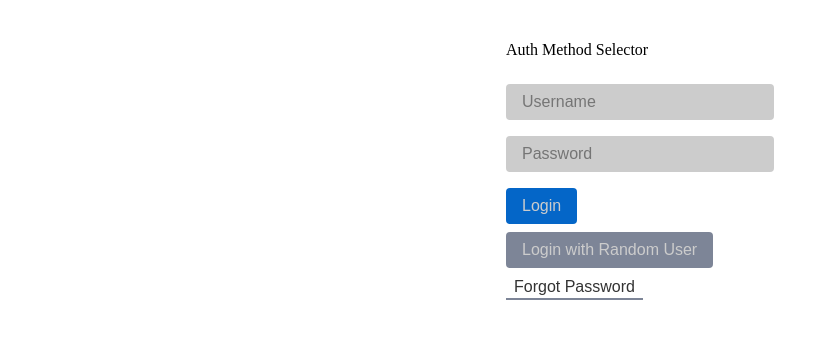
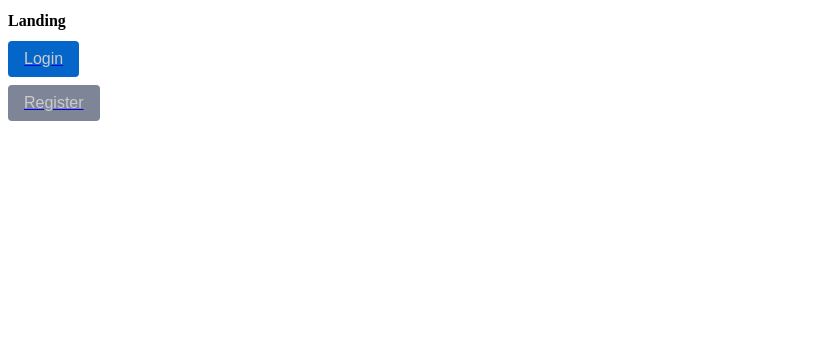
Before and after one commit to anuragpatil94/authenzation-frontend, a React (Create React App) app: page / in a window 1280 px wide. Shown: the top 338 px of the page, without its empty margins (0-829 px from the left). Built offline with nearby package versions, Linux system fonts and the light colour scheme.

Commit message:
feat: add react router| routes for authorized and unauthorized app

```diff
--- a/package.json
+++ b/package.json
@@ -14,6 +14,8 @@
     "react": "^16.13.1",
     "react-dom": "^16.13.1",
     "react-query": "^2.13.0",
+    "react-router": "^5.2.0",
+    "react-router-dom": "^5.2.0",
     "react-scripts": "3.4.3",
     "tailwindcss": "^1.7.5",
     "twin.macro": "^1.7.0",
--- a/src/App.js
+++ b/src/App.js
@@ -2,7 +2,7 @@ import React from 'react';
 
 import './styles/main.css';
 
-import useAuth from './utils/hooks/useAuth';
+import { useAuth } from './utils/hooks';
 import AuthorizedApp from './screens/AuthorizedApp';
 import UnauthorizedApp from './screens/UnauthorizedApp';
 
--- a/src/components/Buttons.js
+++ b/src/components/Buttons.js
@@ -1,6 +1,7 @@
 import React from 'react';
 import styled from '@emotion/styled/macro';
 import { useTheme } from '../utils/hooks';
+import { Link } from 'react-router-dom';
 
 const StyledButton = styled.button(({ variant, theme }) => {
   const css = {
@@ -37,4 +38,13 @@ function Button(props) {
   return <StyledButton theme={themeSettings} {...props} />;
 }
 
-export { Button };
+function LinkButton({ to, ...props }) {
+  const { themeSettings } = useTheme();
+  return (
+    <Link to={to}>
+      <StyledButton theme={themeSettings} {...props} />
+    </Link>
+  );
+}
+
+export { Button, LinkButton };
--- a/src/screens/AuthorizedApp.js
+++ b/src/screens/AuthorizedApp.js
@@ -1,9 +1,13 @@
 import React from 'react';
-import useAuth from '../utils/hooks/useAuth';
+import Dashboard from './Dashboard';
+import { Switch, Route } from 'react-router';
 
 function AuthorizedApp() {
-  const { user } = useAuth();
-  return <div>{user.name} is Authorized</div>;
+  return (
+    <Switch>
+      <Route exact path="/" component={Dashboard} />
+    </Switch>
+  );
 }
 
 export default AuthorizedApp;
--- /dev/null
+++ b/src/screens/Landing.js
@@ -0,0 +1,18 @@
+import React from 'react';
+import { LinkButton } from '../components/Buttons';
+
+function LandingScreen() {
+  return (
+    <div>
+      <h1>Landing</h1>
+      <div>
+        <LinkButton to={`/login`}>Login</LinkButton>
+        <LinkButton to={`/register`} variant="secondary">
+          Register
+        </LinkButton>
+      </div>
+    </div>
+  );
+}
+
+export default LandingScreen;
--- a/src/screens/Login.js
+++ b/src/screens/Login.js
@@ -1,6 +1,6 @@
 import React from 'react';
 import LoginContainer from '../containers/Login';
-import useAuth from '../utils/hooks/useAuth';
+import { useAuth } from '../utils/hooks';
 
 export default Login;
 
--- a/src/screens/UnauthorizedApp.js
+++ b/src/screens/UnauthorizedApp.js
@@ -1,10 +1,17 @@
 import React from 'react';
+import { Switch, Route } from 'react-router-dom';
 import LoginScreen from './Login';
+import LandingScreen from './Landing';
+import RegisterScreen from './Register';
 
 function UnauthorizedApp() {
   return (
     <div>
-      <LoginScreen />
+      <Switch>
+        <Route exact path="/" component={LandingScreen} />
+        <Route exact path="/login" component={LoginScreen} />
+        <Route exact path="/register" component={RegisterScreen} />
+      </Switch>
     </div>
   );
 }
--- a/src/utils/contexts/Auth.js
+++ b/src/utils/contexts/Auth.js
@@ -1,4 +1,4 @@
-import React, { useState, useEffect, useCallback } from 'react';
+import React, { useState, useCallback } from 'react';
 import auth from '../auth';
 
 const AuthContext = React.createContext();
--- a/src/utils/hooks/index.js
+++ b/src/utils/hooks/index.js
@@ -1,2 +1,2 @@
-// export { default as useAuth } from './useAuth';
+export { default as useAuth } from './useAuth';
 export { useTheme, useChangeTheme } from './useTheme';
--- a/src/utils/hooks/useAuth.js
+++ b/src/utils/hooks/useAuth.js
@@ -1,7 +1,5 @@
 import { useContext } from 'react';
 import { AuthContext } from '../contexts';
-
-export default useAuth;
 
 function useAuth() {
   // Get User, Status, Error
@@ -13,3 +11,5 @@ function useAuth() {
 
   return authContext;
 }
+
+export default useAuth;
```
Also changed, not shown: src/utils/contexts/AppProviders.js (+6 -3 lines).
